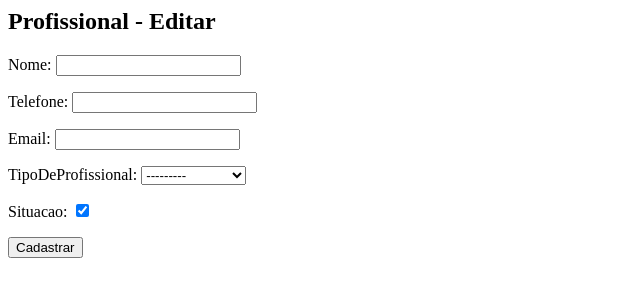
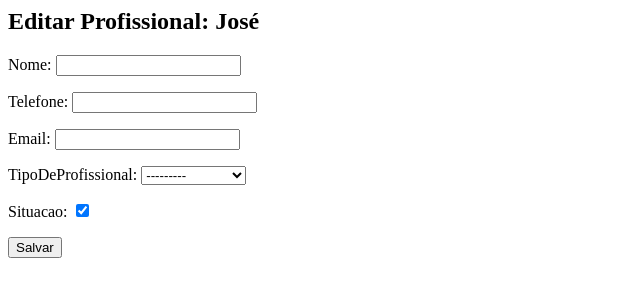
Before and after one commit to michele-nf/ProjetoCCE, a Django app: template core/templates/core/profissional_update.html in a window 1280 px wide. Shown: the top 300 px of the page, without its empty margins (0-640 px from the left). Run offline with Django 3.2, Linux system fonts and the light colour scheme; the template is opened without the code that fills it: values that come from a table or form of the project are taken from there, others are empty; data comes from the database, SQL or seed files in the repository; both versions use the stored data as it was after the commit.

Commit message:
Style: Atualizar botão e título.

```diff
--- a/core/templates/core/profissional_update.html
+++ b/core/templates/core/profissional_update.html
@@ -1,4 +1,4 @@
-<h2>Profissional - Editar</h2>
+<h2>Editar Profissional: {{ profissional }}</h2>
 
 
 <form action="{% url 'core_profissional_update' profissional.id %}" method="POST">
@@ -6,5 +6,5 @@
 
     {{ form.as_p }}
 
-    <button type="submit">Cadastrar</button>
+    <button type="submit">Salvar</button>
 </form>
--- a/core/templates/core/tipo_de_profissional_update.html
+++ b/core/templates/core/tipo_de_profissional_update.html
@@ -1,4 +1,4 @@
-<h2>Tipo de Profissional - Editar</h2>
+<h2>Editar Tipo de Profissional: {{ tipoDeProfissional }}</h2>
 
 
 <form action="{% url 'core_tipo_de_profissional_update' tipoDeProfissional.id %}" method="POST">
@@ -6,5 +6,5 @@
 
     {{ form.as_p }}
 
-    <button type="submit">Cadastrar</button>
+    <button type="submit">Salvar</button>
 </form>
--- a/core/urls.py
+++ b/core/urls.py
@@ -20,7 +20,7 @@
     path(r'profissional-novo/', profissional_novo, name='core_profissional_novo'),
     #Profissional - Update
     #core/profissional-update
-    path(r'profissional-update/(?P<id>\d+)/$', profissional_update, name='core_profissional_update'),
+    path(r'^profissional-update/(?P<id>\d+)/$', profissional_update, name='core_profissional_update'),
     #Tipo de profissional - Lista
     #core/tipo_de_profissional
     path(r'tipo_de_profissional/', lista_tipo_de_profissional,
@@ -30,5 +30,5 @@
     path(r'tipo_de_profissional-novo/', tipo_de_profissional_novo, name='core_tipo_de_profissional_novo'),
     #Tipo de Profissional - Update
     #core/tipo_de_profissional-update
-    path(r'tipo_de_profissional-update/(?P<id>\d+)/$', tipo_de_profissional_update, name='core_tipo_de_profissional_update'),
+    path(r'^tipo_de_profissional-update/(?P<id>\d+)/$', tipo_de_profissional_update, name='core_tipo_de_profissional_update'),
 ]
```
Also changed, not shown: db.sqlite3.
